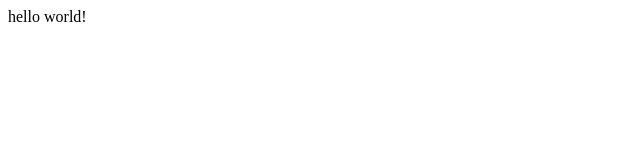
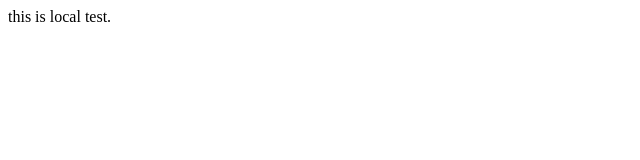
Before and after one commit to Reyshi084/game-counter, a plain HTML site: page index.html in a window 1280 px wide. Shown: the full height of the page, 0-640 px from the left. Drawn offline with Linux system fonts and the light colour scheme.

Commit message:
local test

```diff
--- a/index.html
+++ b/index.html
@@ -4,6 +4,6 @@
     <meta charset="utf-8">
   </head>
   <body>
-    hello world!
+    this is local test.
   </body>
 </html>
```
